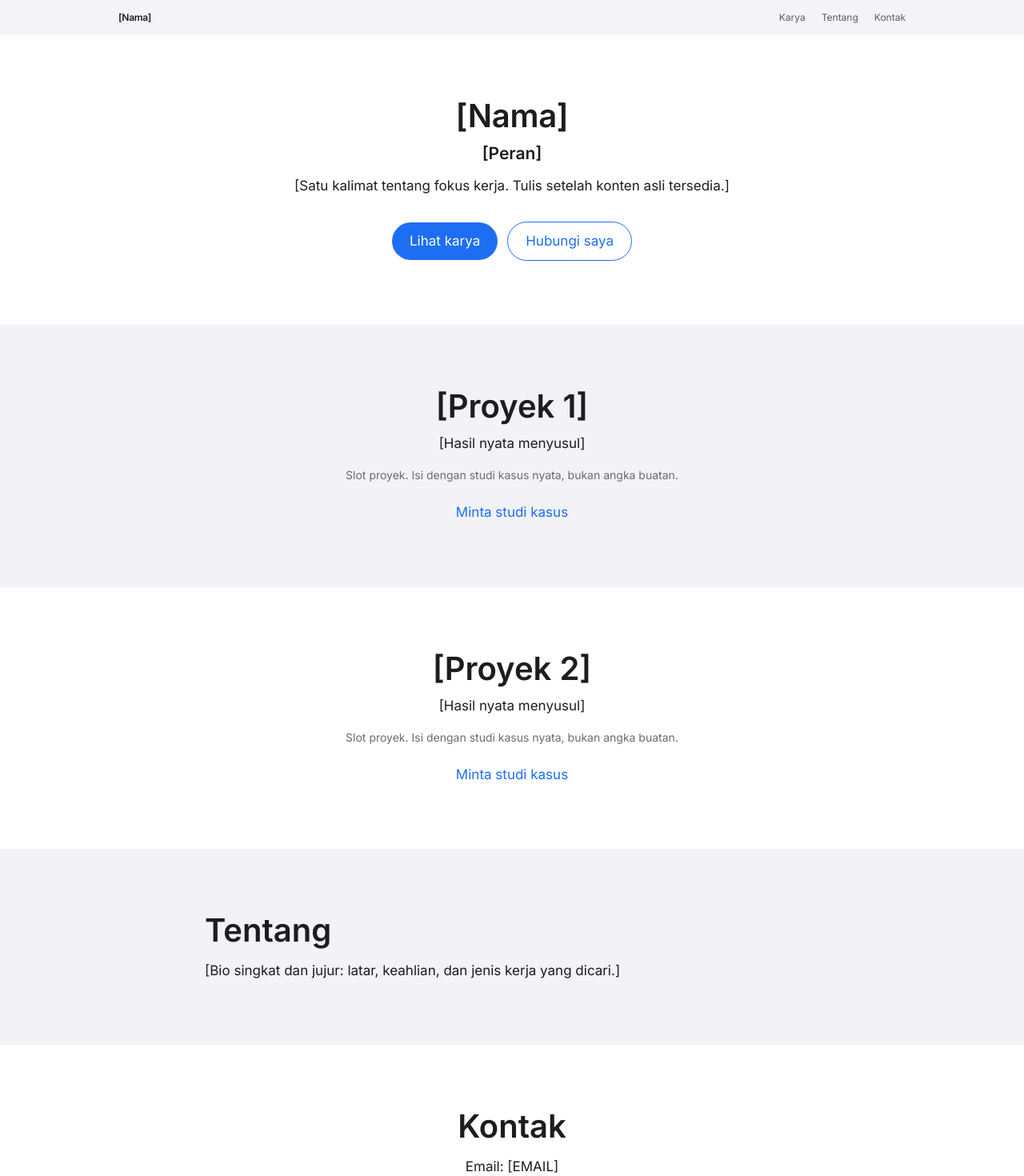
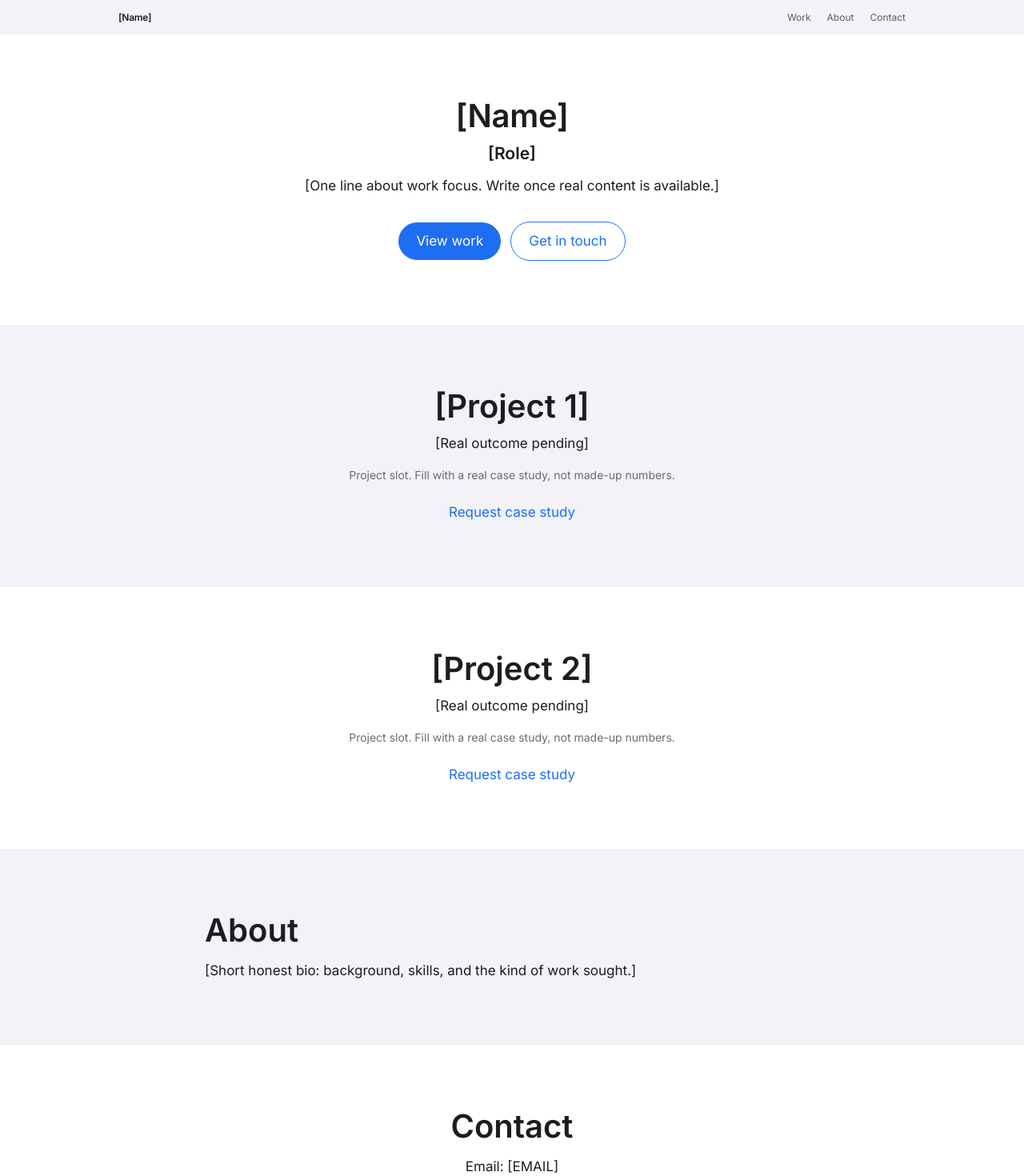
Before and after one commit to epo33m/portofolio, a Next.js app: page / in a window 1280 px wide. Shown: the top 1470 px of the page at 80% size. Built offline with nearby package versions, Linux system fonts and the light colour scheme.

Commit message:
feat: translate all UI copy to english

```diff
--- a/app/layout.tsx
+++ b/app/layout.tsx
@@ -9,8 +9,8 @@ const inter = Inter({
 });
 
 export const metadata: Metadata = {
-  title: "[Nama] - Portfolio",
-  description: "[Peran] - selected work, about, and contact.",
+  title: "[Name] - Portfolio",
+  description: "[Role] - selected work, about, and contact.",
 };
 
 export default function RootLayout({ children }: LayoutProps<"/">) {
--- a/app/page.tsx
+++ b/app/page.tsx
@@ -1,18 +1,18 @@
 const NAV_LINKS = [
-  { label: "Karya", href: "#work" },
-  { label: "Tentang", href: "#about" },
-  { label: "Kontak", href: "#contact" },
+  { label: "Work", href: "#work" },
+  { label: "About", href: "#about" },
+  { label: "Contact", href: "#contact" },
 ];
 
 const PROJECTS = [
   {
-    name: "[Proyek 1]",
-    outcome: "[Hasil nyata menyusul]",
+    name: "[Project 1]",
+    outcome: "[Real outcome pending]",
     surface: "parchment" as const,
   },
   {
-    name: "[Proyek 2]",
-    outcome: "[Hasil nyata menyusul]",
+    name: "[Project 2]",
+    outcome: "[Real outcome pending]",
     surface: "white" as const,
   },
 ];
@@ -22,11 +22,11 @@ export default function Home() {
     <div className="flex flex-col flex-1">
       <header className="sticky top-0 z-50 bg-[#F2F2F7]/80 text-[#1d1d1f] backdrop-blur-xl">
         <nav
-          aria-label="Navigasi utama"
+          aria-label="Primary"
           className="mx-auto flex h-11 max-w-5xl items-center justify-between px-5 text-xs"
         >
           <a href="#top" className="font-semibold tracking-tight">
-            [Nama]
+            [Name]
           </a>
           <ul className="flex items-center gap-5">
             {NAV_LINKS.map((link) => (
@@ -46,32 +46,31 @@ export default function Home() {
       <main id="top" className="flex flex-1 flex-col">
         <section className="bg-white px-5 py-20 text-center">
           <h1 className="mx-auto max-w-3xl text-[28px] font-semibold leading-[1.07] tracking-[-0.28px] min-[420px]:text-[34px] md:text-[40px] min-[1069px]:text-[56px]">
-            [Nama]
+            [Name]
           </h1>
           <p className="mx-auto mt-3 max-w-2xl text-[21px] font-semibold leading-[1.19]">
-            [Peran]
+            [Role]
           </p>
           <p className="mx-auto mt-4 max-w-xl text-[17px] leading-[1.47]">
-            [Satu kalimat tentang fokus kerja. Tulis setelah konten asli
-            tersedia.]
+            [One line about work focus. Write once real content is available.]
           </p>
           <div className="mt-8 flex flex-col items-center justify-center gap-3 sm:flex-row">
             <a
               href="#work"
               className="rounded-full bg-[#1E6EF4] px-[22px] py-[11px] text-[17px] text-white transition-transform focus-visible:outline-2 focus-visible:outline-[#1E6EF4] active:scale-95"
             >
-              Lihat karya
+              View work
             </a>
             <a
               href="#contact"
               className="rounded-full border border-[#1E6EF4] px-[22px] py-[11px] text-[17px] text-[#1E6EF4] transition-transform focus-visible:outline-2 focus-visible:outline-[#1E6EF4] active:scale-95"
             >
-              Hubungi saya
+              Get in touch
             </a>
           </div>
         </section>
 
-        <section id="work" aria-label="Karya pilihan" className="flex flex-col">
+        <section id="work" aria-label="Selected work" className="flex flex-col">
           {PROJECTS.map((project) =>
             project.surface === "parchment" ? (
               <article
@@ -85,14 +84,14 @@ export default function Home() {
                   {project.outcome}
                 </p>
                 <p className="mx-auto mt-4 max-w-xl text-[14px] text-[#6C6C70]">
-                  Slot proyek. Isi dengan studi kasus nyata, bukan angka
-                  buatan.
+                  Project slot. Fill with a real case study, not made-up
+                  numbers.
                 </p>
                 <a
                   href="#contact"
                   className="mt-6 inline-block text-[17px] text-[#1E6EF4] focus-visible:outline-2 focus-visible:outline-[#1E6EF4]"
                 >
-                  Minta studi kasus
+                  Request case study
                 </a>
               </article>
             ) : (
@@ -107,14 +106,14 @@ export default function Home() {
                   {project.outcome}
                 </p>
                 <p className="mx-auto mt-4 max-w-xl text-[14px] text-[#6C6C70]">
-                  Slot proyek. Isi dengan studi kasus nyata, bukan angka
-                  buatan.
+                  Project slot. Fill with a real case study, not made-up
+                  numbers.
                 </p>
                 <a
                   href="#contact"
                   className="mt-6 inline-block text-[17px] text-[#1E6EF4] focus-visible:outline-2 focus-visible:outline-[#1E6EF4]"
                 >
-                  Minta studi kasus
+                  Request case study
                 </a>
               </article>
             ),
@@ -124,11 +123,11 @@ export default function Home() {
         <section id="about" className="bg-[#F2F2F7] px-5 py-20">
           <div className="mx-auto max-w-3xl">
             <h2 className="text-[34px] font-semibold leading-[1.1] md:text-[40px]">
-              Tentang
+              About
             </h2>
             <p className="mt-4 text-[17px] leading-[1.47]">
-              [Bio singkat dan jujur: latar, keahlian, dan jenis kerja yang
-              dicari.]
+              [Short honest bio: background, skills, and the kind of work
+              sought.]
             </p>
           </div>
         </section>
@@ -138,21 +137,21 @@ export default function Home() {
           className="bg-white px-5 py-20 text-center"
         >
           <h2 className="mx-auto max-w-3xl text-[34px] font-semibold leading-[1.1] md:text-[40px]">
-            Kontak
+            Contact
           </h2>
           <p className="mx-auto mt-4 max-w-xl text-[17px] leading-[1.47]">
             Email: [EMAIL]
           </p>
           <p className="mx-auto mt-2 max-w-xl text-[14px] text-[#6C6C70]">
-            Profil: [PROFIL] (tambah tautan asli saat tersedia)
+            Profiles: [PROFILES] (add real links when available)
           </p>
         </section>
       </main>
 
       <footer className="bg-[#F2F2F7] px-5 py-16 text-[12px] leading-relaxed text-[#333333]">
         <div className="mx-auto flex max-w-5xl flex-col gap-6 md:flex-row md:justify-between">
-          <p>[Nama] - Portfolio. Halaman ini memakai placeholder jujur.</p>
-          <nav aria-label="Navigasi footer">
+          <p>[Name] - Portfolio. This page uses honest placeholders.</p>
+          <nav aria-label="Footer">
             <ul className="flex gap-5">
               {NAV_LINKS.map((link) => (
                 <li key={link.href}>
```
Also changed, not shown: 1 other file (tests, documents, lock files or other folders).
